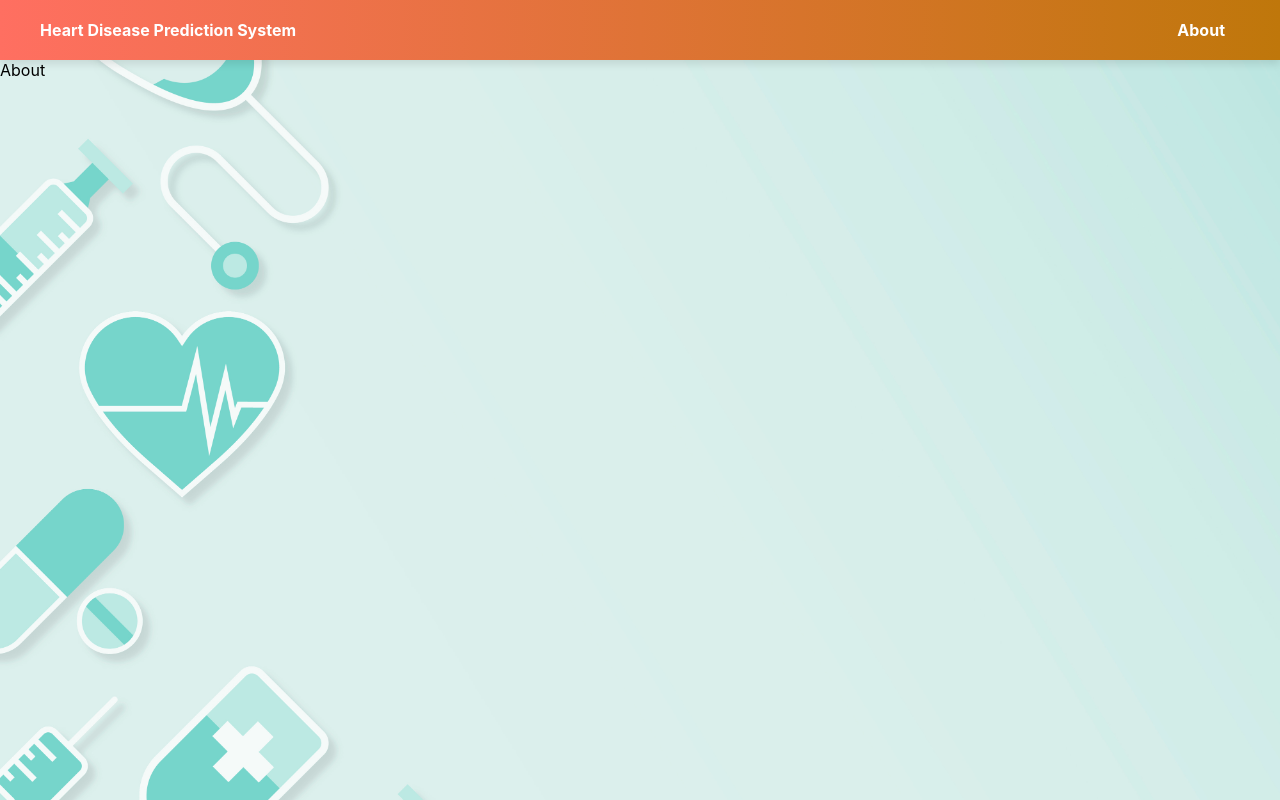
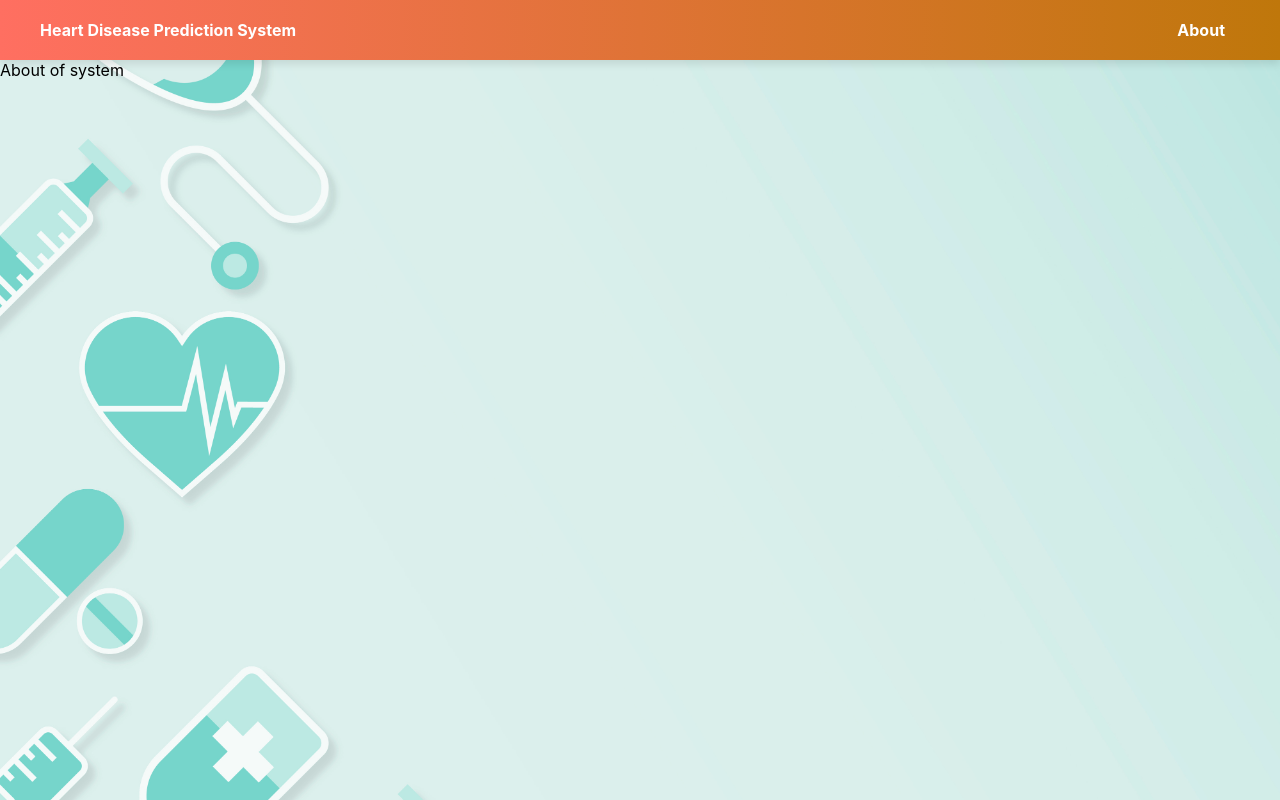
Before and after one commit to TharinduDenawaka/Heart-Disease-Prediction-System, a React (Create React App) app in the folder frontend/: page /about in a window 1280 px wide. Built offline with nearby package versions, Linux system fonts and the light colour scheme; the HTML template or start-up script is replaced by a standard one.

Commit message:
change about page

```diff
--- a/frontend/src/Pages/About/About.js
+++ b/frontend/src/Pages/About/About.js
@@ -3,7 +3,7 @@ import './About.css'
 
 const About = () => {
   return (
-    <div className='about'>About</div>
+    <div className='about'>About of system</div>
   )
 }
 
```
